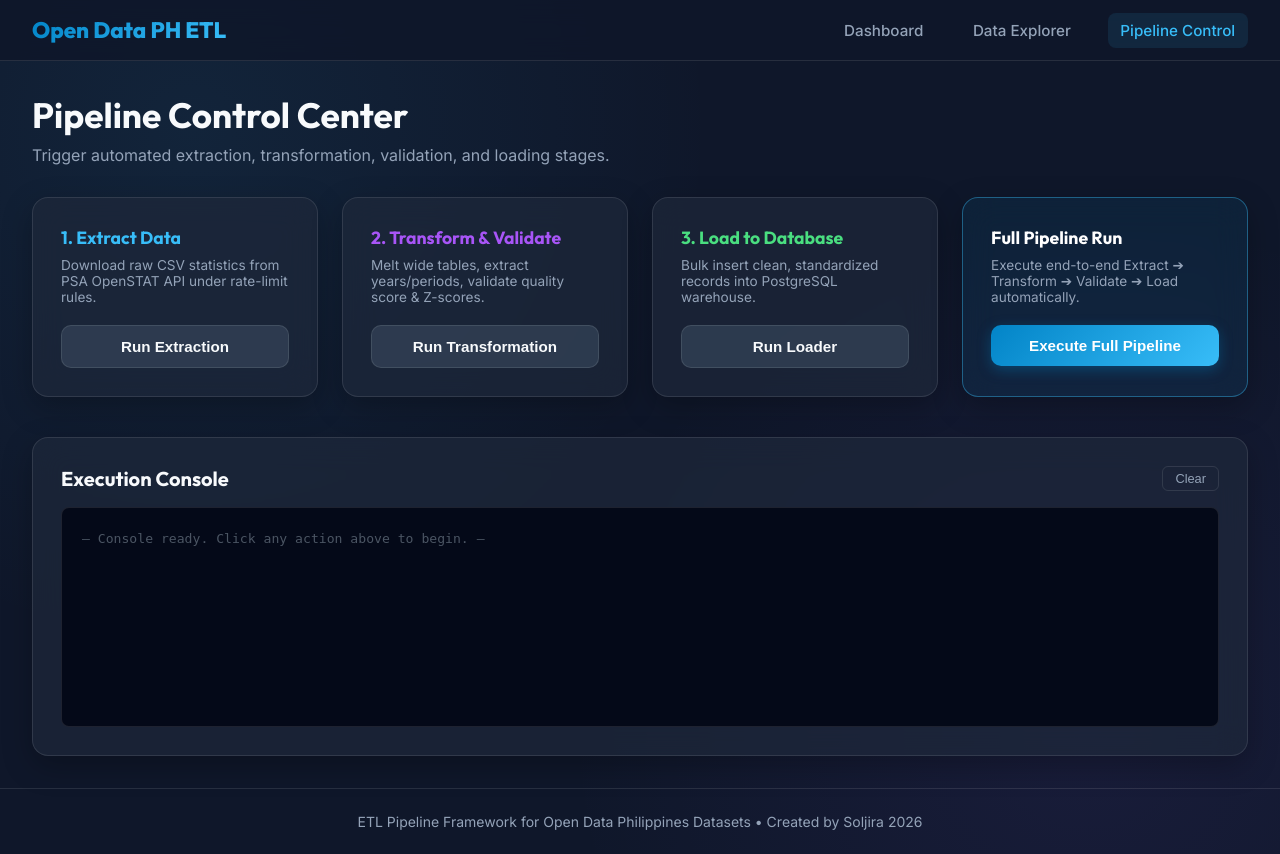
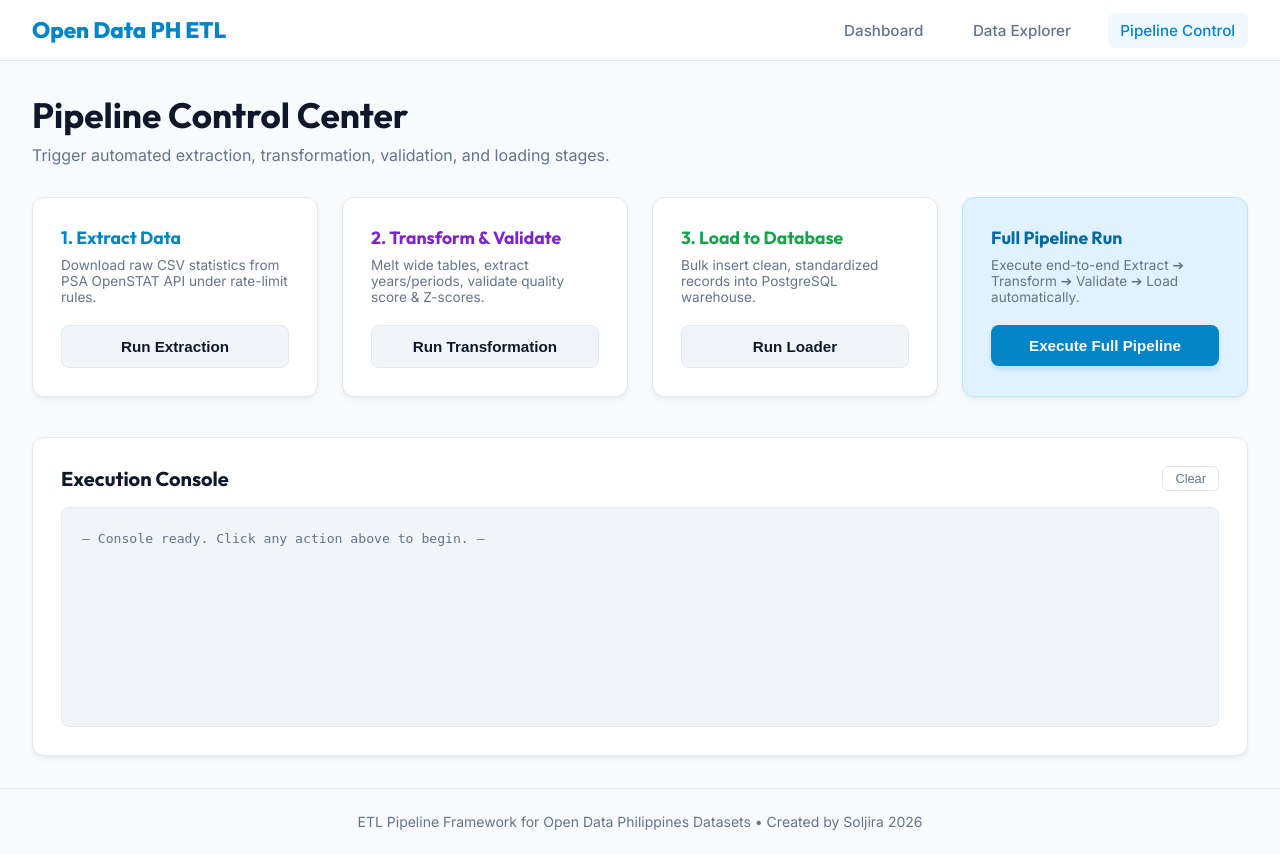
Before and after one commit to Soljira/etl-src, a Django app: page /pipeline/ in a window 1280 px wide. Run offline with Django 4.2, Linux system fonts and the light colour scheme; parts of the project's set-up code (start-up, migrations or seed data) failed here and were passed over.

Commit message:
light mode

```diff
--- a/gui/dashboard/templates/base.html
+++ b/gui/dashboard/templates/base.html
@@ -9,18 +9,18 @@
     <link href="https://fonts.googleapis.com/css2?family=Inter:wght@300;400;500;600;700&family=Outfit:wght@500;600;700;800&display=swap" rel="stylesheet">
     <style>
         :root {
-            --bg-dark: #0f172a;
-            --card-bg: rgba(30, 41, 59, 0.7);
-            --card-border: rgba(255, 255, 255, 0.1);
-            --text-main: #f8fafc;
-            --text-muted: #94a3b8;
-            --primary: #38bdf8;
-            --primary-gradient: linear-gradient(135deg, #0284c7 0%, #38bdf8 100%);
-            --accent-green: #22c55e;
-            --accent-amber: #f59e0b;
-            --accent-red: #ef4444;
-            --radius-lg: 16px;
-            --radius-md: 10px;
+            --bg-main: #f8fafc;
+            --card-bg: #ffffff;
+            --card-border: #e2e8f0;
+            --text-main: #0f172a;
+            --text-muted: #64748b;
+            --primary: #0284c7;
+            --primary-gradient: linear-gradient(135deg, #0284c7 0%, #0369a1 100%);
+            --accent-green: #16a34a;
+            --accent-amber: #d97706;
+            --accent-red: #dc2626;
+            --radius-lg: 12px;
+            --radius-md: 8px;
         }
 
         * {
@@ -31,20 +31,16 @@
 
         body {
             font-family: 'Inter', sans-serif;
-            background-color: var(--bg-dark);
+            background-color: var(--bg-main);
             color: var(--text-main);
             min-height: 100vh;
             display: flex;
             flex-direction: column;
-            background-image:
-                radial-gradient(circle at 15% 15%, rgba(56, 189, 248, 0.08) 0%, transparent 40%),
-                radial-gradient(circle at 85% 85%, rgba(139, 92, 246, 0.08) 0%, transparent 40%);
         }
 
         /* Navbar */
         nav {
-            background: rgba(15, 23, 42, 0.85);
-            backdrop-filter: blur(12px);
+            background: #ffffff;
             border-bottom: 1px solid var(--card-border);
             position: sticky;
             top: 0;
@@ -64,9 +60,7 @@
             font-family: 'Outfit', sans-serif;
             font-size: 1.4rem;
             font-weight: 800;
-            background: var(--primary-gradient);
-            -webkit-background-clip: text;
-            -webkit-text-fill-color: transparent;
+            color: var(--primary);
             text-decoration: none;
             display: flex;
             align-items: center;
@@ -91,7 +85,7 @@
 
         .nav-links a:hover, .nav-links a.active {
             color: var(--primary);
-            background: rgba(56, 189, 248, 0.1);
+            background: #f0f9ff;
         }
 
         /* Main Container */
@@ -103,19 +97,19 @@
             flex: 1;
         }
 
-        /* Glassmorphic Cards */
-        .glass-card {
+        /* Simple Cards (formerly glass-card) */
+        .glass-card, .card {
             background: var(--card-bg);
-            backdrop-filter: blur(16px);
             border: 1px solid var(--card-border);
             border-radius: var(--radius-lg);
             padding: 1.75rem;
-            box-shadow: 0 10px 30px rgba(0, 0, 0, 0.25);
-            transition: transform 0.2s ease, border-color 0.2s ease;
+            box-shadow: 0 4px 6px -1px rgba(0, 0, 0, 0.05), 0 2px 4px -2px rgba(0, 0, 0, 0.05);
+            transition: transform 0.2s ease, border-color 0.2s ease, box-shadow 0.2s ease;
         }
 
-        .glass-card:hover {
-            border-color: rgba(56, 189, 248, 0.3);
+        .glass-card:hover, .card:hover {
+            border-color: #cbd5e1;
+            box-shadow: 0 10px 15px -3px rgba(0, 0, 0, 0.1), 0 4px 6px -4px rgba(0, 0, 0, 0.1);
         }
 
         /* Alerts */
@@ -132,15 +126,15 @@
         }
 
         .alert-success {
-            background: rgba(34, 197, 94, 0.15);
-            border: 1px solid rgba(34, 197, 94, 0.4);
-            color: #4ade80;
+            background: #dcfce7;
+            border: 1px solid #bbf7d0;
+            color: #166534;
         }
 
         .alert-error {
-            background: rgba(239, 68, 68, 0.15);
-            border: 1px solid rgba(239, 68, 68, 0.4);
-            color: #f87171;
+            background: #fee2e2;
+            border: 1px solid #fecaca;
+            color: #991b1b;
         }
 
         /* Buttons */
@@ -160,24 +154,24 @@
         }
 
         .btn-primary {
-            background: var(--primary-gradient);
+            background: var(--primary);
             color: #fff;
-            box-shadow: 0 4px 14px rgba(2, 132, 199, 0.35);
+            box-shadow: 0 4px 6px -1px rgba(2, 132, 199, 0.2);
         }
 
         .btn-primary:hover {
-            opacity: 0.9;
+            background: #0369a1;
             transform: translateY(-1px);
         }
 
         .btn-secondary {
-            background: rgba(51, 65, 85, 0.8);
+            background: #f1f5f9;
             color: var(--text-main);
             border: 1px solid var(--card-border);
         }
 
         .btn-secondary:hover {
-            background: rgba(71, 85, 105, 0.9);
+            background: #e2e8f0;
         }
 
         /* Typography & Grid */
--- a/gui/dashboard/templates/pipeline.html
+++ b/gui/dashboard/templates/pipeline.html
@@ -10,39 +10,39 @@
 
 <!-- Control Action Cards Grid -->
 <div class="grid-4" style="margin-bottom: 2.5rem;">
-    <div class="glass-card">
+    <div class="card">
         <h3 style="font-size: 1.1rem; margin-bottom: 0.5rem; color: var(--primary);">1. Extract Data</h3>
         <p style="font-size: 0.85rem; color: var(--text-muted); margin-bottom: 1.25rem;">Download raw CSV statistics from PSA OpenSTAT API under rate-limit rules.</p>
         <button id="btn-extract" class="btn btn-secondary" style="width: 100%;" onclick="runAction('extract')">Run Extraction</button>
     </div>
 
-    <div class="glass-card">
-        <h3 style="font-size: 1.1rem; margin-bottom: 0.5rem; color: #a855f7;">2. Transform &amp; Validate</h3>
+    <div class="card">
+        <h3 style="font-size: 1.1rem; margin-bottom: 0.5rem; color: #7e22ce;">2. Transform &amp; Validate</h3>
         <p style="font-size: 0.85rem; color: var(--text-muted); margin-bottom: 1.25rem;">Melt wide tables, extract years/periods, validate quality score &amp; Z-scores.</p>
         <button id="btn-transform" class="btn btn-secondary" style="width: 100%;" onclick="runAction('transform')">Run Transformation</button>
     </div>
 
-    <div class="glass-card">
-        <h3 style="font-size: 1.1rem; margin-bottom: 0.5rem; color: #4ade80;">3. Load to Database</h3>
+    <div class="card">
+        <h3 style="font-size: 1.1rem; margin-bottom: 0.5rem; color: #16a34a;">3. Load to Database</h3>
         <p style="font-size: 0.85rem; color: var(--text-muted); margin-bottom: 1.25rem;">Bulk insert clean, standardized records into PostgreSQL warehouse.</p>
         <button id="btn-load" class="btn btn-secondary" style="width: 100%;" onclick="runAction('load')">Run Loader</button>
     </div>
 
-    <div class="glass-card" style="border-color: rgba(56,189,248,0.4); background: rgba(14,165,233,0.08);">
-        <h3 style="font-size: 1.1rem; margin-bottom: 0.5rem; color: #fff;">Full Pipeline Run</h3>
+    <div class="card" style="border-color: #bae6fd; background: #e0f2fe;">
+        <h3 style="font-size: 1.1rem; margin-bottom: 0.5rem; color: #0369a1;">Full Pipeline Run</h3>
         <p style="font-size: 0.85rem; color: var(--text-muted); margin-bottom: 1.25rem;">Execute end-to-end Extract ➔ Transform ➔ Validate ➔ Load automatically.</p>
         <button id="btn-all" class="btn btn-primary" style="width: 100%;" onclick="runAction('all')">Execute Full Pipeline</button>
     </div>
 </div>
 
 <!-- Execution Log Output Panel -->
-<div class="glass-card">
+<div class="card">
     <div style="display: flex; align-items: center; justify-content: space-between; margin-bottom: 1rem;">
         <h2 style="font-size: 1.25rem; margin: 0;">Execution Console</h2>
         <div style="display: flex; align-items: center; gap: 0.75rem;">
             <span id="status-badge" style="display:none; font-size:0.75rem; padding:0.25rem 0.75rem; border-radius:999px; font-weight:600;"></span>
             <span id="spinner" style="display:none; align-items:center;">
-                <svg width="18" height="18" viewBox="0 0 24 24" fill="none" stroke="#38bdf8"
+                <svg width="18" height="18" viewBox="0 0 24 24" fill="none" stroke="var(--primary)"
                      stroke-width="2.5" stroke-linecap="round" style="animation:spin 1s linear infinite;">
                     <path d="M12 2v4M12 18v4M4.93 4.93l2.83 2.83M16.24 16.24l2.83 2.83M2 12h4M18 12h4M4.93 19.07l2.83-2.83M16.24 7.76l2.83-2.83"/>
                 </svg>
@@ -56,7 +56,7 @@
     </div>
 
     <div id="console-output"
-         style="background:rgba(5,10,24,0.97); border:1px solid var(--card-border); border-radius:8px;
+         style="background:#f1f5f9; border:1px solid var(--card-border); border-radius:8px; color: #334155;
                 padding:1.25rem; font-family:'JetBrains Mono','Fira Code',monospace; font-size:0.82rem;
                 min-height:220px; max-height:540px; overflow-y:auto; line-height:1.75;">
         <span class="log-muted">— Console ready. Click any action above to begin. —</span>
@@ -65,12 +65,12 @@
 
 <style>
 @keyframes spin { from { transform:rotate(0deg); } to { transform:rotate(360deg); } }
-.log-info    { color: #38bdf8; }
-.log-warning { color: #fbbf24; }
-.log-error   { color: #f87171; }
-.log-sep     { color: #818cf8; font-weight: 600; }
-.log-done    { color: #4ade80; font-weight: 700; }
-.log-muted   { color: #4b5563; }
+.log-info    { color: #0284c7; }
+.log-warning { color: #d97706; }
+.log-error   { color: #dc2626; }
+.log-sep     { color: #4338ca; font-weight: 600; }
+.log-done    { color: #16a34a; font-weight: 700; }
+.log-muted   { color: #64748b; }
 </style>
 
 <script>
@@ -157,9 +157,8 @@ function pollLogs(runId, since) {
             }
         })
         .catch(err => {
-            appendLine('ERROR', 'Network error: ' + err);
-            setRunning(false);
-            setStatus('Error ✗', '#f87171');
+            appendLine('WARNING', `Network error while polling (${err.message}). Retrying in 2s...`);
+            _pollTimer = setTimeout(() => pollLogs(runId, since), 2000);
         });
 }
 
--- a/gui/dashboard/views.py
+++ b/gui/dashboard/views.py
@@ -19,7 +19,7 @@ from datetime import datetime
 from django.contrib import messages
 from django.core.paginator import Paginator
 from django.db import models
-from django.db.models import Count
+from django.db.models import Count, Q
 from django.http import JsonResponse
 from django.shortcuts import render
 from django.views.decorators.http import require_GET, require_POST
@@ -172,39 +172,48 @@ def index(request):
 
 def observations(request):
     """Filterable Data Explorer with pagination."""
-    qs = Observation.objects.all()
-
     category = request.GET.get("category", "").strip()
     dataset_id = request.GET.get("dataset_id", "").strip()
     year = request.GET.get("year", "").strip()
     search = request.GET.get("search", "").strip()
 
-    if category:
-        qs = qs.filter(category=category)
-    if dataset_id:
-        qs = qs.filter(dataset_id=dataset_id)
-    if year.isdigit():
-        qs = qs.filter(year=int(year))
-    if search:
-        qs = qs.filter(
-            models.Q(entity_name__icontains=search)
-            | models.Q(variable_name__icontains=search)
-            | models.Q(dataset_id__icontains=search)
+    try:
+        qs = Observation.objects.all()
+
+        if category:
+            qs = qs.filter(category=category)
+        if dataset_id:
+            qs = qs.filter(dataset_id=dataset_id)
+        if year.isdigit():
+            qs = qs.filter(year=int(year))
+        if search:
+            qs = qs.filter(
+                Q(entity_name__icontains=search)
+                | Q(variable_name__icontains=search)
+                | Q(dataset_id__icontains=search)
+            )
+
+        paginator = Paginator(qs, 50)
+        page_obj = paginator.get_page(request.GET.get("page", 1))
+        categories = (
+            Observation.objects.values_list("category", flat=True)
+            .distinct()
+            .order_by("category")
         )
+        years = (
+            Observation.objects.values_list("year", flat=True)
+            .distinct()
+            .order_by("-year")
+        )
+        total_count = paginator.count
 
-    paginator = Paginator(qs, 50)
-    page_obj = paginator.get_page(request.GET.get("page", 1))
-
-    categories = (
-        Observation.objects.values_list("category", flat=True)
-        .distinct()
-        .order_by("category")
-    )
-    years = (
-        Observation.objects.values_list("year", flat=True)
-        .distinct()
-        .order_by("-year")
-    )
+    except Exception as e:
+        # Table may not exist yet — show empty state instead of crashing
+        logger.warning("Data Explorer query failed (table may not exist yet): %s", e)
+        page_obj = None
+        categories = []
+        years = []
+        total_count = 0
 
     context = {
         "page_obj": page_obj,
@@ -214,7 +223,8 @@ def observations(request):
         "selected_dataset_id": dataset_id,
         "selected_year": year,
         "selected_search": search,
-        "total_count": paginator.count,
+        "total_count": total_count,
+        "table_missing": page_obj is None,
     }
     return render(request, "observations.html", context)
 
```
Also changed, not shown: gui/dashboard/templates/index.html (+8 -8 lines), gui/dashboard/templates/observations.html (+22 -13 lines).
